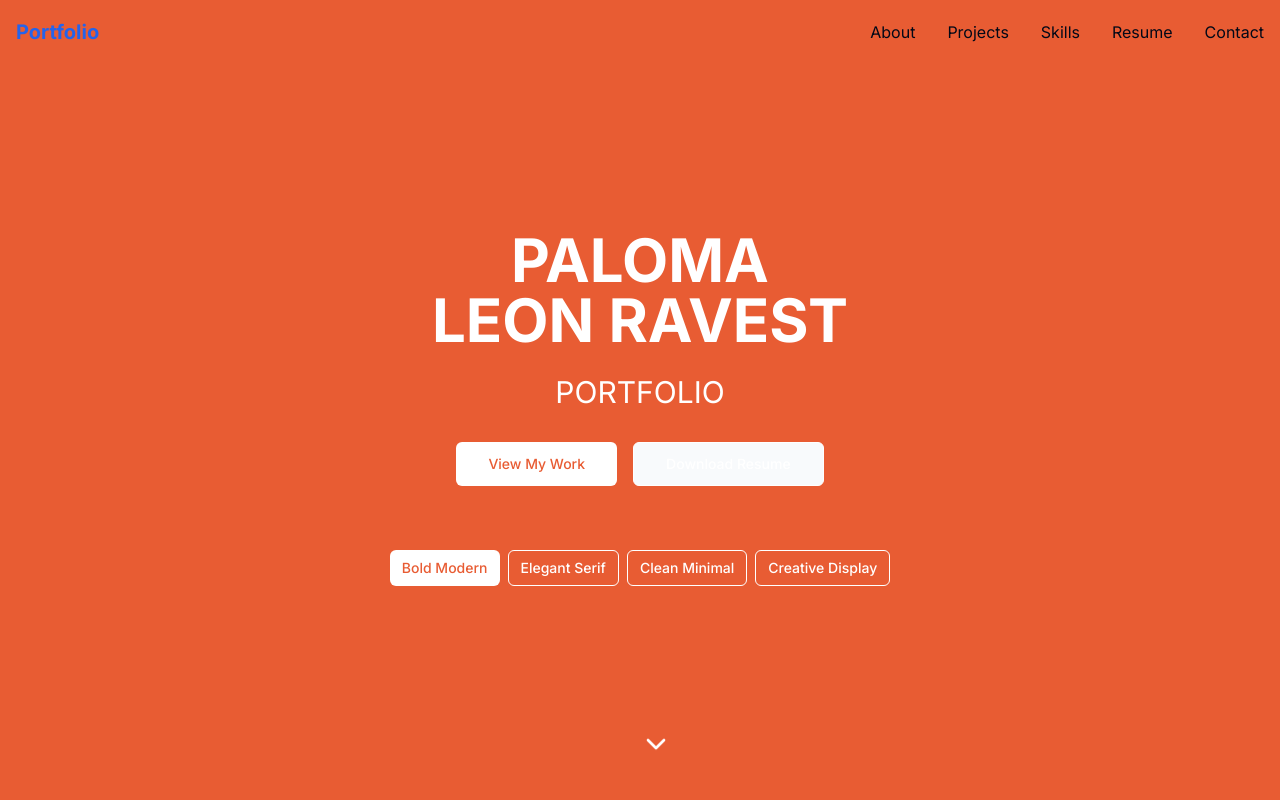
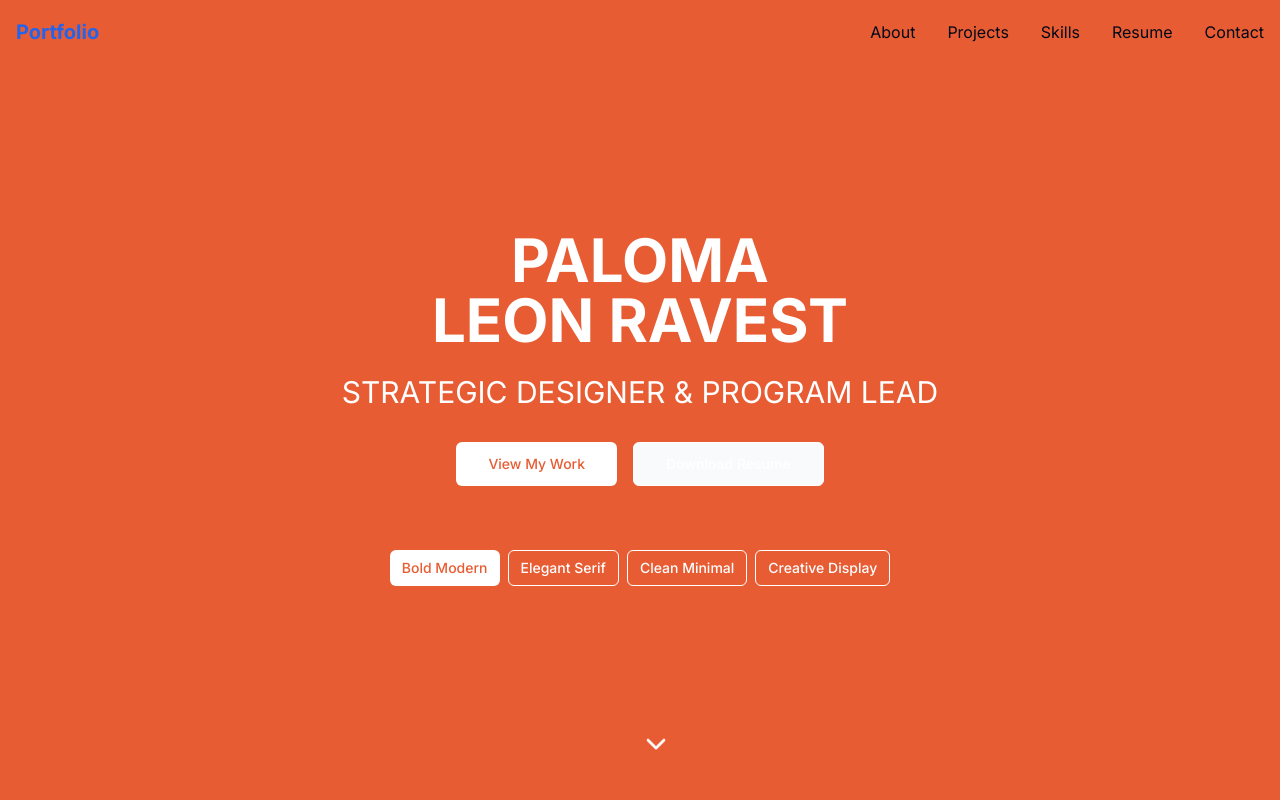
Before and after one commit to palomaleon/career-showcase, a React (Vite) app: page / in a window 1280 px wide. Shown: the top 800 px of the page. Built offline with nearby package versions, Linux system fonts and the light colour scheme; a web font is replaced by a local one.

Commit message:
Update hero title
Replaced the portfolio title with "Strategic designer & Program Lead" in the Hero section.

```diff
--- a/src/components/Hero.tsx
+++ b/src/components/Hero.tsx
@@ -51,7 +51,7 @@ const Hero: React.FC = () => {
           PALOMA <span className="block">LEON RAVEST</span>
         </h1>
         <p className={`${currentStyle.descriptionClass} animate-fade-in`} style={{ animationDelay: '0.4s' }}>
-          PORTFOLIO
+          STRATEGIC DESIGNER & PROGRAM LEAD
         </p>
         <div className="flex flex-col sm:flex-row gap-4 mb-16 animate-fade-in" style={{ animationDelay: '0.6s' }}>
           <Button size="lg" className="px-8 bg-white text-[#E85C33] hover:bg-white/90">
```
